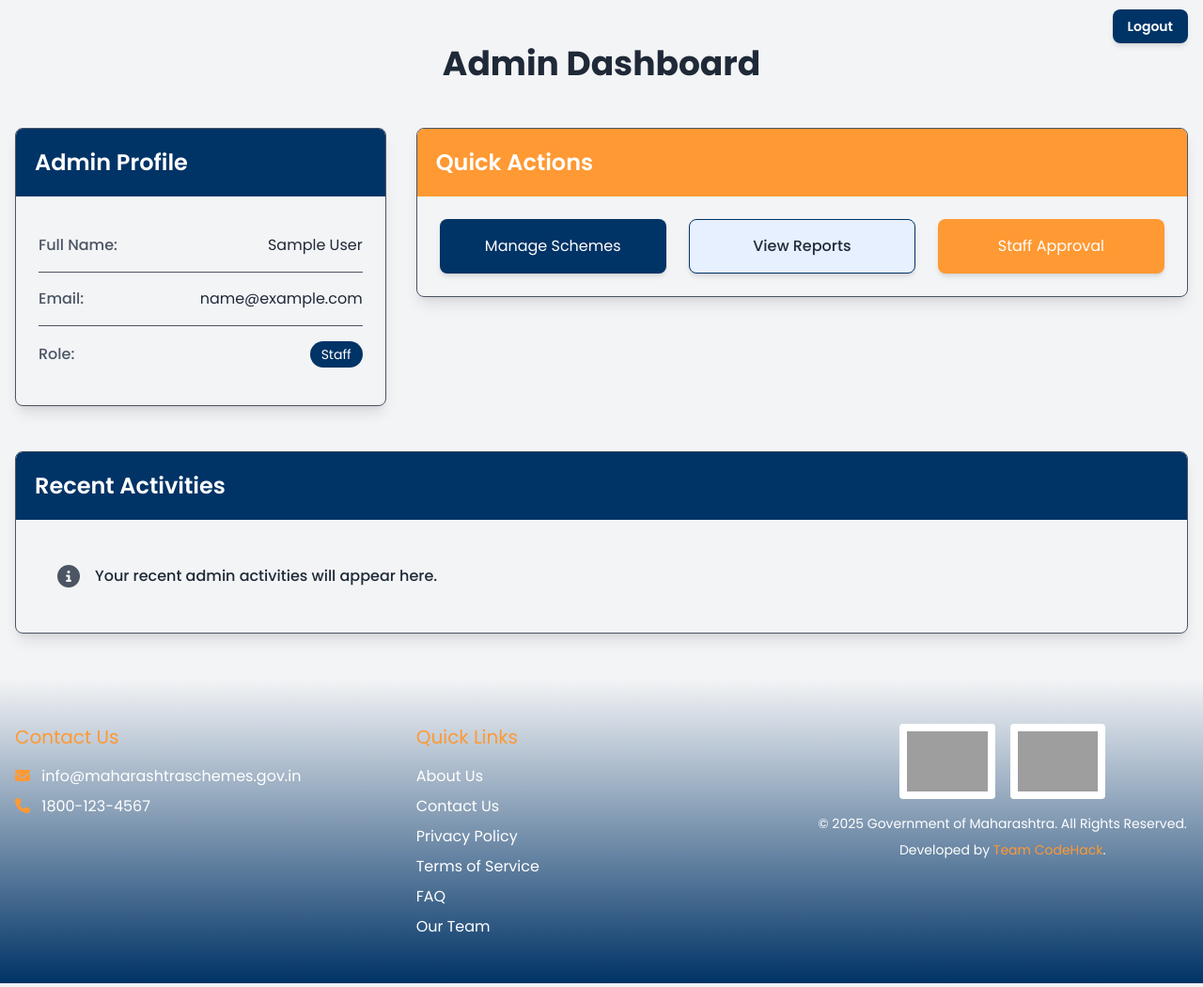
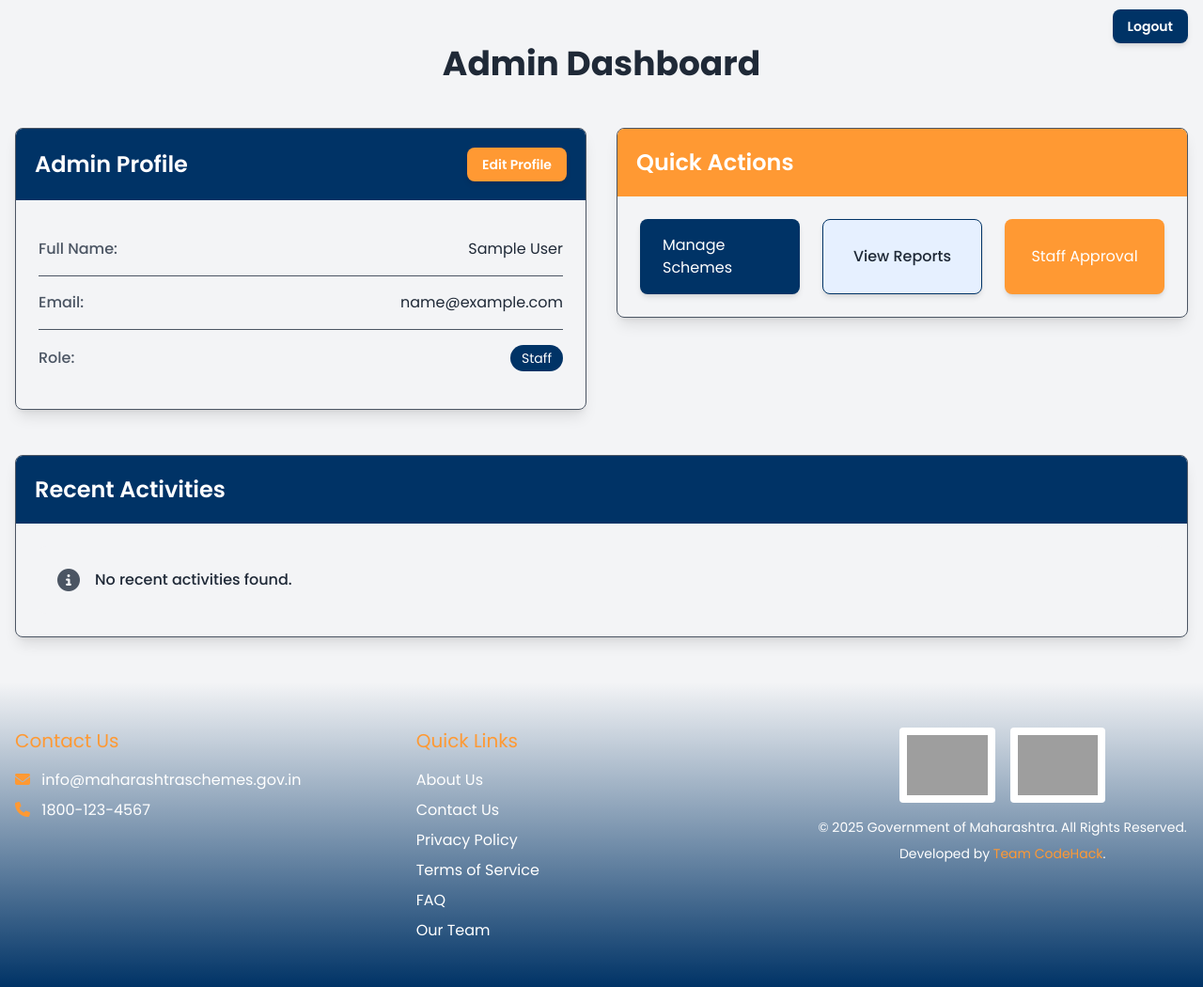
Before and after one commit to Codeayu/MahaPower, a Django app: page /admin_user/ in a window 1280 px wide. Shown: the part 70-1120 px from the top of the page at 94% size. Run offline with Django 5.2, Linux system fonts and the light colour scheme; the visitor is signed in with stand-in values (Sample User, id 1); some libraries are stand-ins or nearby versions; grey boxes are pictures that could not be loaded.

Commit message:
edit profile added and recent activities added

```diff
--- a/core/core/urls.py
+++ b/core/core/urls.py
@@ -50,6 +50,8 @@ urlpatterns = [
     path('scheme/<int:scheme_id>/history/', scheme_history_view, name='scheme_history'),
     path('send_test_email/', send_test_email, name='send_email'),
 
+    path('user_profile_edit/', user_profile_edit, name='user_profile_edit'),
+
 
     #under contsruction pages
     path('under_construction/', views.under_construction, name='under_construction'),
--- a/core/home/templates/Admin-dashboard.html
+++ b/core/home/templates/Admin-dashboard.html
@@ -12,12 +12,17 @@
 
   <h1 class="text-4xl font-bold text-center mb-12 text-gray800">Admin Dashboard</h1>
 
-  <div class="grid grid-cols-1 md:grid-cols-12 gap-8 mb-12">
+  <div class="grid grid-cols-1 md:grid-cols-2 gap-8 mb-12">
     <!-- Admin Profile Card -->
-    <div class="md:col-span-4">
+    <div>
       <div class="rounded-lg shadow-lg overflow-hidden border border-gray600">
-        <div class="p-5 bg-navyBlue text-white">
+        <div class="p-5 bg-navyBlue text-white flex justify-between items-center">
           <h4 class="text-2xl font-semibold">Admin Profile</h4>
+          <button
+            class="py-2 px-4 rounded-lg text-sm font-semibold bg-saffron text-white transition duration-300 shadow-md hover:shadow-lg"
+            onclick="toggleModal('editProfileModal')">
+            Edit Profile
+          </button>
         </div>
         <div class="p-6">
           <ul class="divide-y divide-gray600">
@@ -41,7 +46,7 @@
     </div>
 
     <!-- Quick Actions Card -->
-    <div class="md:col-span-8">
+    <div>
       <div class="rounded-lg shadow-lg overflow-hidden border border-gray600">
         <div class="p-5 bg-saffron text-white">
           <h4 class="text-2xl font-semibold">Quick Actions</h4>
@@ -66,21 +71,79 @@
     </div>
   </div>
 
+  <!-- Edit Profile Modal -->
+  <div id="editProfileModal" class="fixed inset-0 bg-black bg-opacity-50 hidden flex items-center justify-center z-50">
+    <div class="bg-white rounded-lg shadow-lg w-96">
+      <div class="p-5 bg-navyBlue text-white flex justify-between items-center">
+        <h4 class="text-xl font-semibold">Edit Profile</h4>
+        <button class="text-white text-lg" onclick="toggleModal('editProfileModal')">&times;</button>
+      </div>
+      <form method="POST" action="{% url 'user_profile_edit' %}" class="p-6">
+        {% csrf_token %}
+        <div class="mb-4">
+          <label for="full_name" class="block text-sm font-medium text-gray600">Full Name</label>
+          <input type="text" id="full_name" name="full_name" value="{{ user.full_name }}"
+                 class="w-full mt-1 px-3 py-2 border border-gray300 rounded-lg focus:outline-none focus:ring-2 focus:ring-navyBlue">
+        </div>
+        <div class="mb-4">
+          <label for="email" class="block text-sm font-medium text-gray600">Email</label>
+          <input type="email" id="email" name="email" value="{{ user.email }}"
+                 class="w-full mt-1 px-3 py-2 border border-gray300 rounded-lg focus:outline-none focus:ring-2 focus:ring-navyBlue">
+        </div>
+        <div class="flex justify-end">
+          <button type="button"
+                  class="py-2 px-4 rounded-lg text-sm font-semibold bg-gray300 text-gray800 mr-2"
+                  onclick="toggleModal('editProfileModal')">
+            Cancel
+          </button>
+          <button type="submit"
+                  class="py-2 px-4 rounded-lg text-sm font-semibold bg-saffron text-white">
+            Save
+          </button>
+        </div>
+      </form>
+    </div>
+  </div>
+
+  <script>
+    function toggleModal(modalId) {
+      const modal = document.getElementById(modalId);
+      modal.classList.toggle('hidden');
+    }
+  </script>
+
   <!-- Recent Activities Card -->
   <div class="rounded-lg shadow-lg overflow-hidden border border-gray600">
     <div class="p-5 bg-navyBlue text-white">
       <h4 class="text-2xl font-semibold">Recent Activities</h4>
     </div>
     <div class="p-6">
-      <div class="p-5 rounded-lg bg-gray100">
-        <div class="flex items-center">
-          <div class="mr-4 text-gray600">
-            <i class="fas fa-info-circle text-2xl"></i>
+      {% if user_activities %}
+        <ul class="divide-y divide-gray600">
+          {% for activity in user_activities %}
+            <li class="py-4">
+              <div class="flex justify-between items-center">
+                <div>
+                  <p class="font-medium text-gray800">{{ activity.activity_type }}</p>
+                  <p class="text-sm text-gray600">{{ activity.description }}</p>
+                </div>
+                <span class="text-sm text-gray500">{{ activity.timestamp|date:"M d, Y H:i" }}</span>
+              </div>
+            </li>
+          {% endfor %}
+        </ul>
+      {% else %}
+        <div class="p-5 rounded-lg bg-gray100">
+          <div class="flex items-center">
+            <div class="mr-4 text-gray600">
+              <i class="fas fa-info-circle text-2xl"></i>
+            </div>
+            <p class="font-medium text-gray800">No recent activities found.</p>
           </div>
-          <p class="font-medium text-gray800">Your recent admin activities will appear here.</p>
         </div>
-      </div>
+      {% endif %}
     </div>
   </div>
 </div>
+
 {% endblock %}
--- a/core/home/views.py
+++ b/core/home/views.py
@@ -1,6 +1,6 @@
 from django.shortcuts import render, redirect, get_object_or_404
 from django.contrib.auth.decorators import login_required, user_passes_test
-from .models import Scheme, CustomUser
+from .models import Scheme, CustomUser, UserActivity
 from django.contrib import messages
 from django.contrib.auth import authenticate, login, logout
 from django.http import HttpResponseRedirect
@@ -51,7 +51,13 @@ def team(request):
     return render(request, 'Our_Team.html')
 def under_construction(request):
     return render(request, 'under_construction.html')
-
+def log_user_activity(user, activity_type, description, created_by=None):
+        UserActivity.objects.create(
+            user=user,
+            activity_type=activity_type,
+            description=description,
+            created_by=created_by or user
+        )
 def scheme_detail(request, scheme_id):
     scheme = get_object_or_404(Scheme, id=scheme_id)
     lang = request.GET.get('lang', 'en')
@@ -102,6 +108,13 @@ def add_scheme(request):
                 website_link=website_link,
                 created_by=request.user
             )
+            # Log user activity
+            log_user_activity(
+                user=request.user,
+                activity_type="Scheme Addition",
+                description=f"Scheme '{name_en}' has been added by '{request.user.username}'.",
+                created_by=request.user
+            )
             messages.success(request, "Scheme added successfully!")
             return redirect('index')
 
@@ -149,6 +162,23 @@ def register(request):
                 recipient_list=[email],
                 fail_silently=False,
             )
+            # if role == 'staff':
+            #     admin_users = CustomUser.objects.filter(role='admin')
+            #     admin_emails = [admin.email for admin in admin_users if admin.email]
+
+            #     send_mail(
+            #         subject="New Staff Registration Pending Approval",
+            #         message=(
+            #             f"Dear Admin,\n\n"
+            #             f"A new staff registration request has been submitted by {full_name}.\n\n"
+            #             "Please log in to the admin panel to review and approve the application.\n\n"
+            #             "Best regards,\n"
+            #             "The Administration Team"
+            #         ),
+            #         from_email=None,  # Uses DEFAULT_FROM_EMAIL
+            #         recipient_list=admin_emails,  # Send to all admin emails
+            #         fail_silently=False,
+            #     )
 
             messages.success(request, "User registered successfully! Awaiting admin approval.")
             return redirect('/login/')
@@ -192,7 +222,8 @@ def login_view(request):
 @login_required
 @user_passes_test(is_admin, login_url='login_view')
 def admin_user(request):
-    return render(request, 'Admin-dashboard.html')
+    user_activities = UserActivity.objects.filter(user=request.user).order_by('-timestamp')
+    return render(request, 'Admin-dashboard.html', {'user_activities': user_activities})
 
 def staff_user_approval(request):
     pending_users = CustomUser.objects.filter(is_active=False, role='staff')
@@ -204,6 +235,14 @@ def activate_user(request, user_id):
     user = get_object_or_404(CustomUser, id=user_id)
     user.is_active = True
     user.save()
+
+    # Log user activity
+    log_user_activity(
+        user=user,
+        activity_type="Account Activation",
+        description=f"User '{user.username}' account has been activated by {request.user.username}.",
+        created_by=request.user
+    )
 
     send_mail(
         subject="Account Approval Notification",
@@ -228,6 +267,13 @@ def activate_user(request, user_id):
 def delete_user(request, user_id):
     user = get_object_or_404(CustomUser, id=user_id)
     user.delete()
+      # Log user activity
+    log_user_activity(
+        user=user,
+        activity_type="Account Deletion/ Rejection",
+        description=f"User '{user.username}' account has been deleted by '{request.user.username}'.",
+        created_by=request.user
+    )
     send_mail(
         subject="Important: Staff Registration Rejected",
         message=(
@@ -248,7 +294,8 @@ def delete_user(request, user_id):
 @login_required
 @user_passes_test(is_staff_user, login_url='login_view')
 def staff_user(request):
-    return render(request, 'Staff.html')
+    user_activities = UserActivity.objects.filter(user=request.user).order_by('-timestamp')
+    return render(request, 'Staff.html', {'user_activities': user_activities})
 
 @login_required(login_url='/login/')
 def logout_user(request):
@@ -275,10 +322,19 @@ def update_scheme(request,scheme_id):
         scheme.eligibility_criteria_en = request.POST.get('eligibility_criteria_en', scheme.eligibility_criteria_en)
         scheme.eligibility_criteria_mr = request.POST.get('eligibility_criteria_mr', scheme.eligibility_criteria_mr)
 
+
+
         if 'photo' in request.FILES:
             scheme.photo = request.FILES['photo']
 
         scheme.save()
+          # Log user activity
+        log_user_activity(
+            user=request.user,
+            activity_type="Scheme Update",
+            description=f"Scheme '{scheme.name_en}' has been updated by '{request.user.username}'.",
+            created_by=request.user
+        )
         messages.success(request, "Scheme updated successfully!")
         return redirect('manage_scheme')
     return render(request, 'update_scheme.html', {'scheme': scheme, 'lang': lang})
@@ -286,6 +342,13 @@ def update_scheme(request,scheme_id):
 def delete_scheme(request, scheme_id):
     scheme = get_object_or_404(Scheme, id=scheme_id)
     scheme.delete()
+    # Log user activity
+    log_user_activity(
+        user=request.user,
+        activity_type="Scheme Deletion",
+        description=f"Scheme '{scheme.name_en}' has been deleted by '{request.user.username}'.",
+        created_by=request.user
+    )
     return redirect('manage_scheme')  # make sure this URL name exists in your urls.py
 @login_required
 @user_passes_test(is_admin)  # Your custom admin role checker
@@ -306,3 +369,23 @@ def send_test_email():
         recipient_list=["karamoberoi19@gmail.com"],
         fail_silently=False,
     )
+
+def user_profile_edit(request):
+    user = request.user
+    if request.method == 'POST':
+        user.full_name = request.POST.get('full_name', user.full_name)
+        user.email = request.POST.get('email', user.email)
+        user.role = request.POST.get('role', user.role)
+
+        # # If the password is provided, update it
+        # if request.POST.get('password'):
+        #     user.set_password(request.POST.get('password'))
+
+        user.save()
+        messages.success(request, "Profile updated successfully!")
+        if user.role == 'staff':
+            return redirect('/staff_user/')
+        elif user.role == 'admin':
+            return redirect('/admin_user/')
+
+    return render(request,{'user': user})
```
Also changed, not shown: core/home/models.py (+14 -0 lines), core/home/templates/Staff.html (+22 -6 lines), core/home/migrations/0004_useractivity.py (added), core/media/scheme_photos/aman4.jpg (added).
